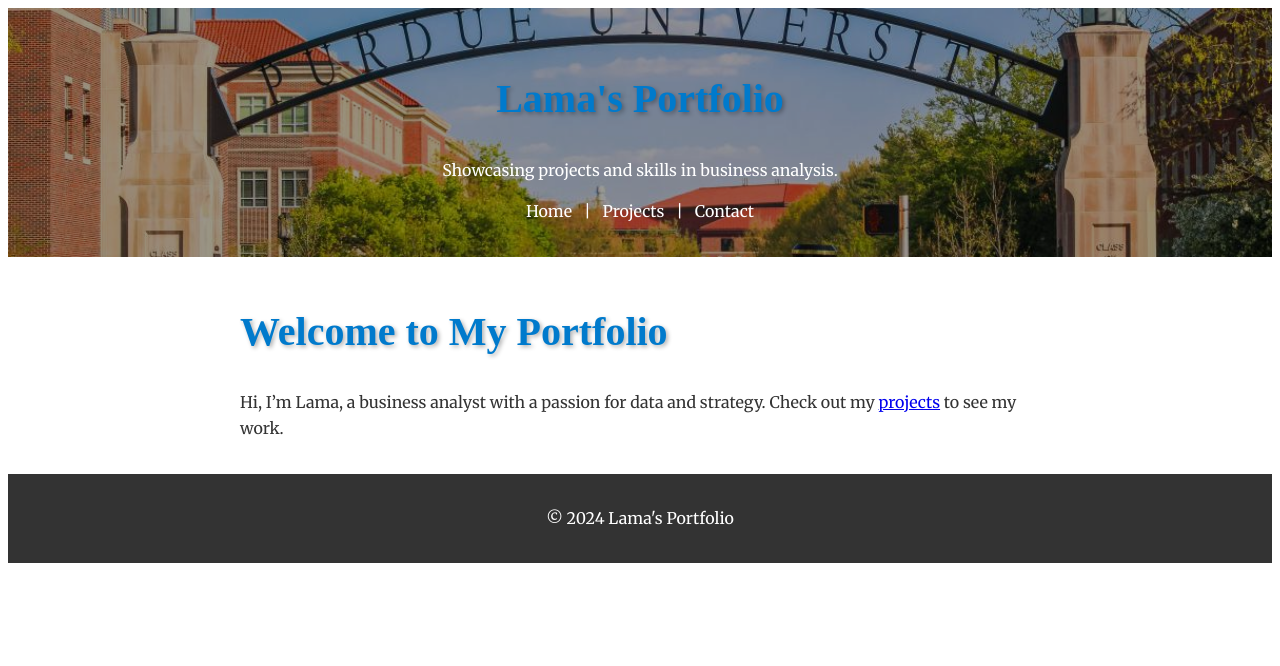
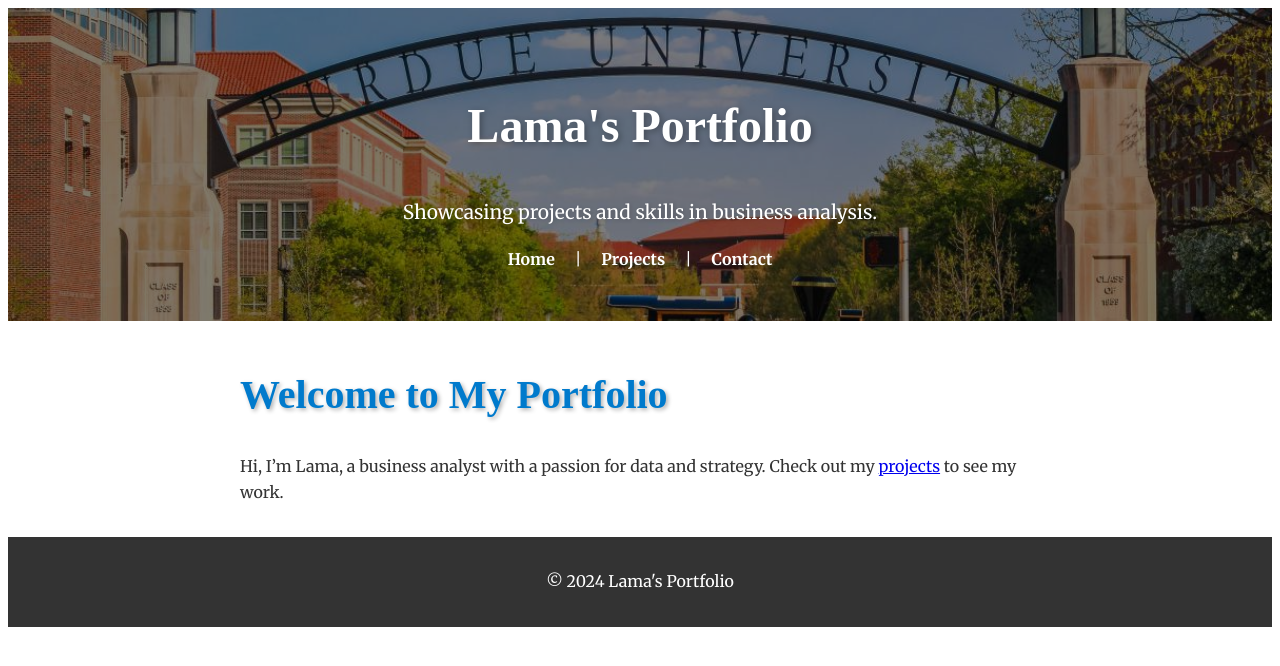
Before and after one commit to LamaJuraisi/Portfolio, a Jekyll site: the page built from index.md, in a window 1280 px wide. Shown: the top 666 px of the page. Built offline with Jekyll 4.4.1, drawn with Linux system fonts in a browser that asks for light colours; some web fonts are replaced.

Commit message:
Update main.css

```diff
--- a/assets/css/main.css
+++ b/assets/css/main.css
@@ -11,23 +11,52 @@ header {
   background-size: cover;
   color: white;
   text-align: center;
-  padding: 2em;
+  padding: 3em 1em;
 }
 
+/* Overlay to darken background for text visibility */
 header::before {
   content: "";
   position: absolute;
   top: 0;
   left: 0;
-  right: 0;
-  bottom: 0;
-  background: rgba(0, 0, 0, 0.4); /* Dark overlay to improve text visibility */
+  width: 100%;
+  height: 100%;
+  background: rgba(0, 0, 0, 0.5); /* Adjust opacity as needed */
   z-index: 0;
 }
 
+/* Ensure header text and nav are above overlay */
 header h1, header p, header nav {
   position: relative;
   z-index: 1;
+}
+
+/* Text styling for header */
+header h1 {
+  font-family: 'Markazi Text', serif;
+  font-size: 3em;
+  color: #ffffff;
+  text-shadow: 2px 2px 6px rgba(0, 0, 0, 0.3);
+}
+
+header p {
+  font-family: 'Merriweather', serif;
+  font-size: 1.2em;
+  color: #ffffff;
+  text-shadow: 1px 1px 4px rgba(0, 0, 0, 0.2);
+}
+
+/* Navigation link styling */
+nav a {
+  color: #ffffff;
+  margin: 0 1em;
+  font-weight: bold;
+  text-decoration: none;
+}
+
+nav a:hover {
+  color: #007acc;
 }
 
 /* Footer styling */
@@ -38,13 +67,6 @@ footer {
   padding: 1em;
 }
 
-/* Navigation link styling */
-nav a {
-  color: white;
-  margin: 0 0.5em;
-  text-decoration: none;
-}
-
 /* Main content styling */
 main {
   padding: 1em;
@@ -52,7 +74,7 @@ main {
   margin: auto;
 }
 
-/* Heading styles */
+/* General heading styles */
 h1, h2, h3, h4, h5, h6 {
   font-family: 'Markazi Text', serif;
   color: #007acc;
```
